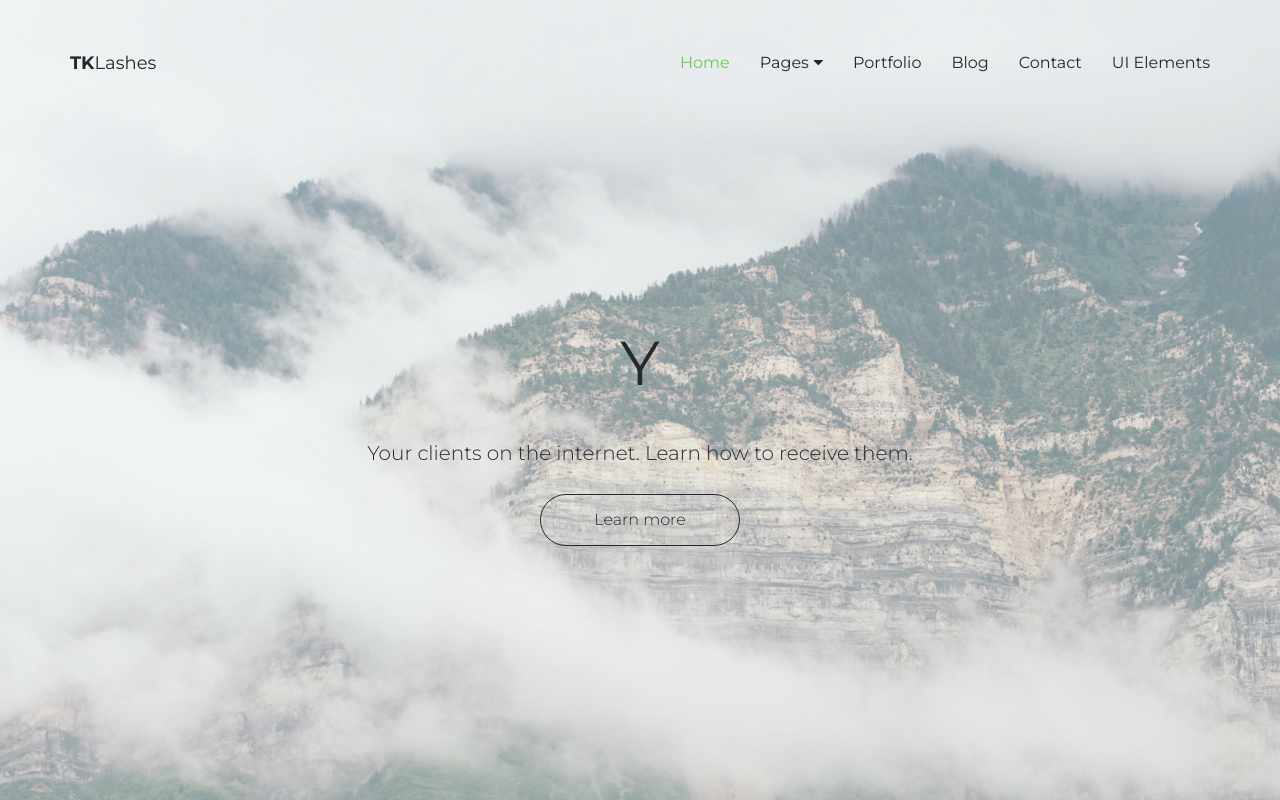
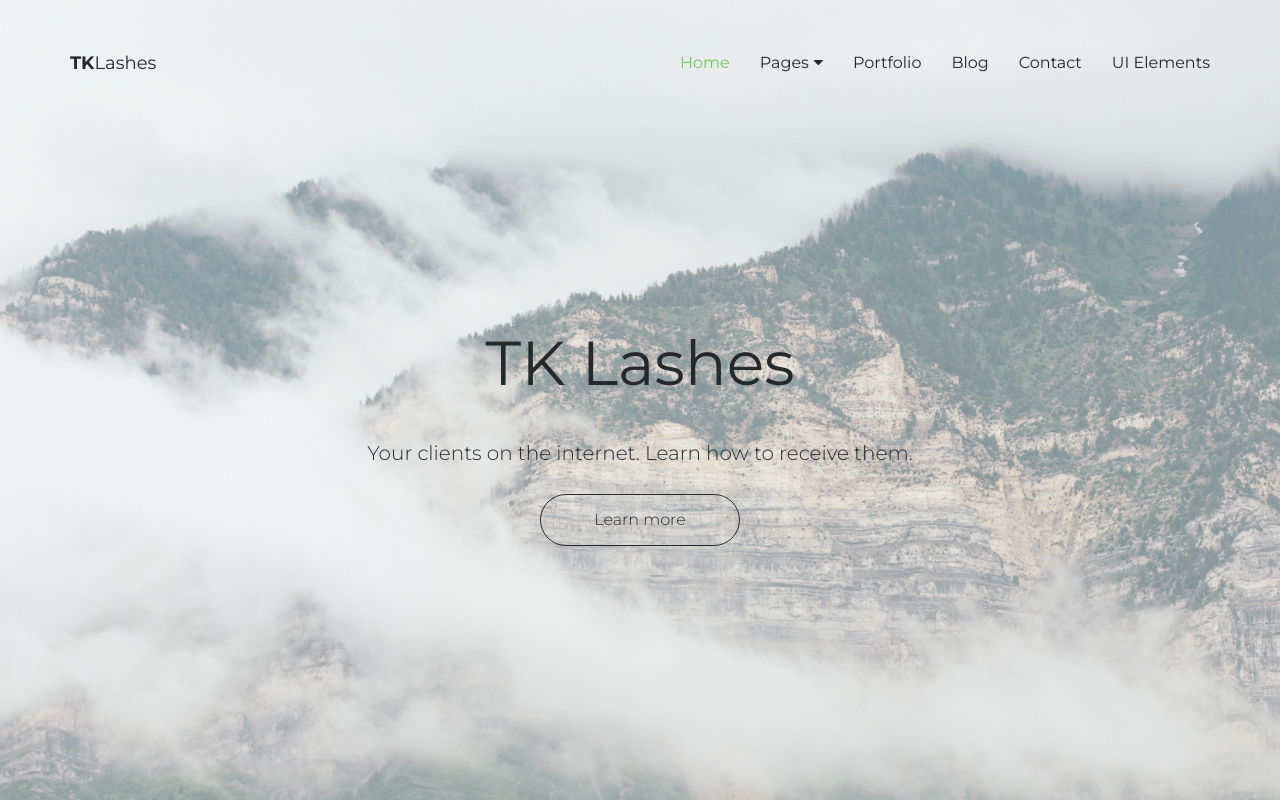
Before and after one commit to Tayonna25/newsite, a plain HTML site: page index.html in a window 1280 px wide. Shown: the top 800 px of the page. Drawn offline with nearby package versions, Linux system fonts and the light colour scheme.

Commit message:
Update index.html

```diff
--- a/index.html
+++ b/index.html
@@ -84,7 +84,7 @@
     <div id="hero" class="hero overlay">
         <div class="hero-content">
             <div class="hero-text">
-                <h1>Y</h1>
+                <h1>TK Lashes</h1>
                 <p>Your clients on the internet. Learn how to receive them.</p>
                 <a href="#" class="btn btn-border">Learn more</a>
             </div><!-- /.hero-text -->
```
